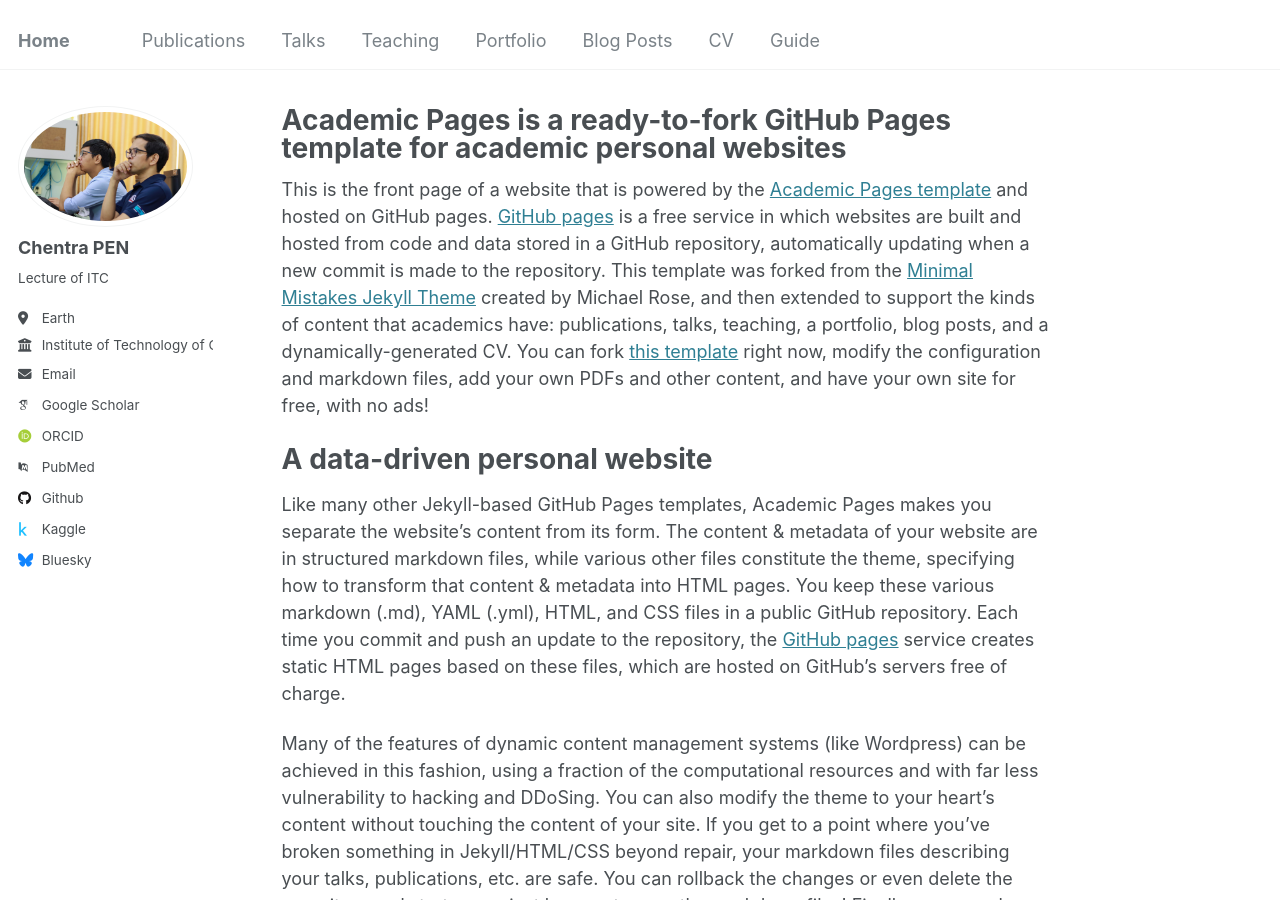
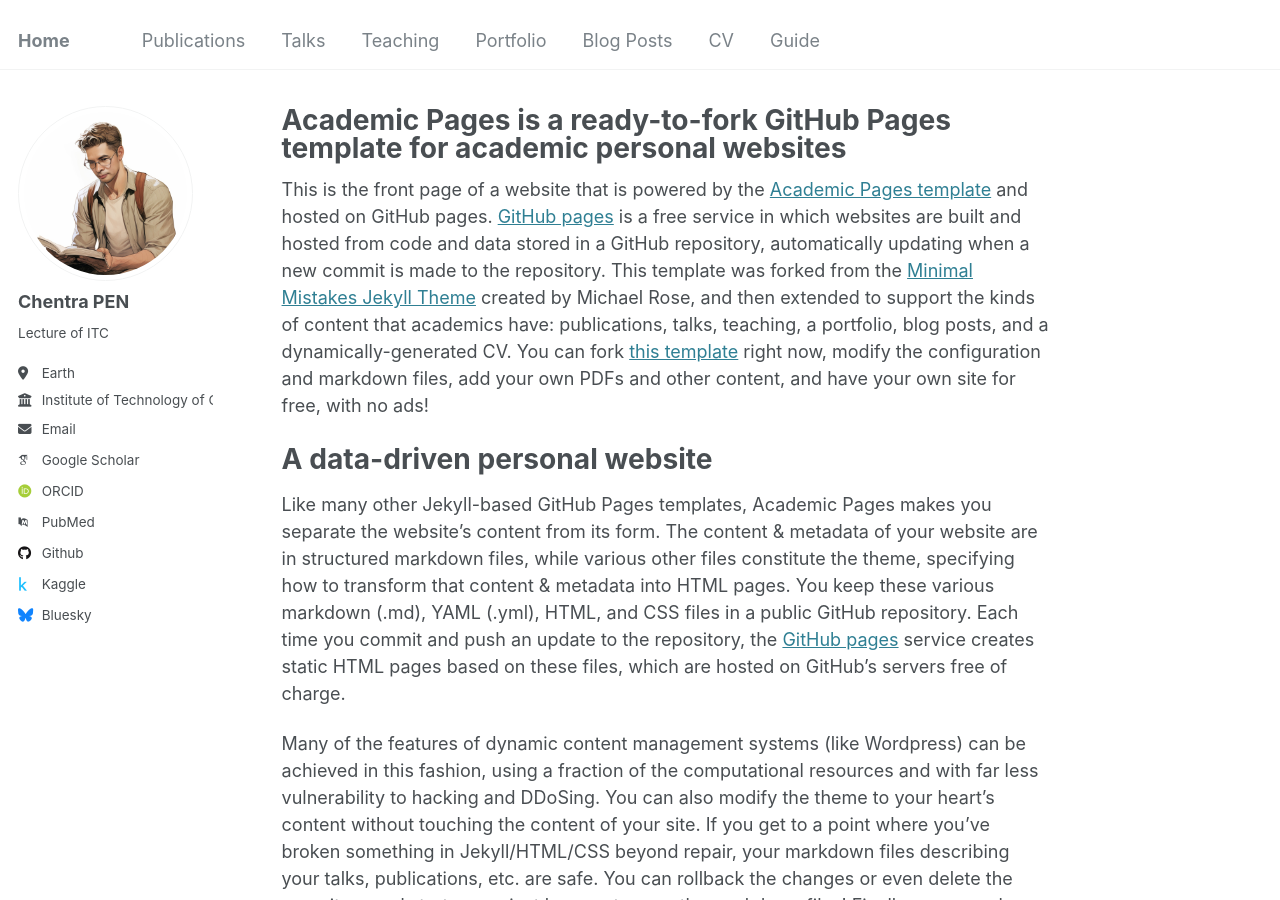
Before and after one commit to Chentra/PENChentra.github.io, a Jekyll site: the page built from _pages/about.md, in a window 1280 px wide and 900 px high. Built offline with Jekyll 4.4.1, drawn with Linux system fonts in a browser that asks for light colours; some web fonts are replaced.

Commit message:
Update _config.yml

```diff
--- a/_config.yml
+++ b/_config.yml
@@ -21,7 +21,7 @@
 #               Additional customization can be done by editing /_includes/author-profile.html
 author:
   # Biographic information
-  avatar           : "IMG_5898.JPG"
+  avatar           : "avarprofile.png"
   name             : "Chentra PEN"
   pronouns         : # example: "she/her"
   bio              : "Lecture of ITC"
```
